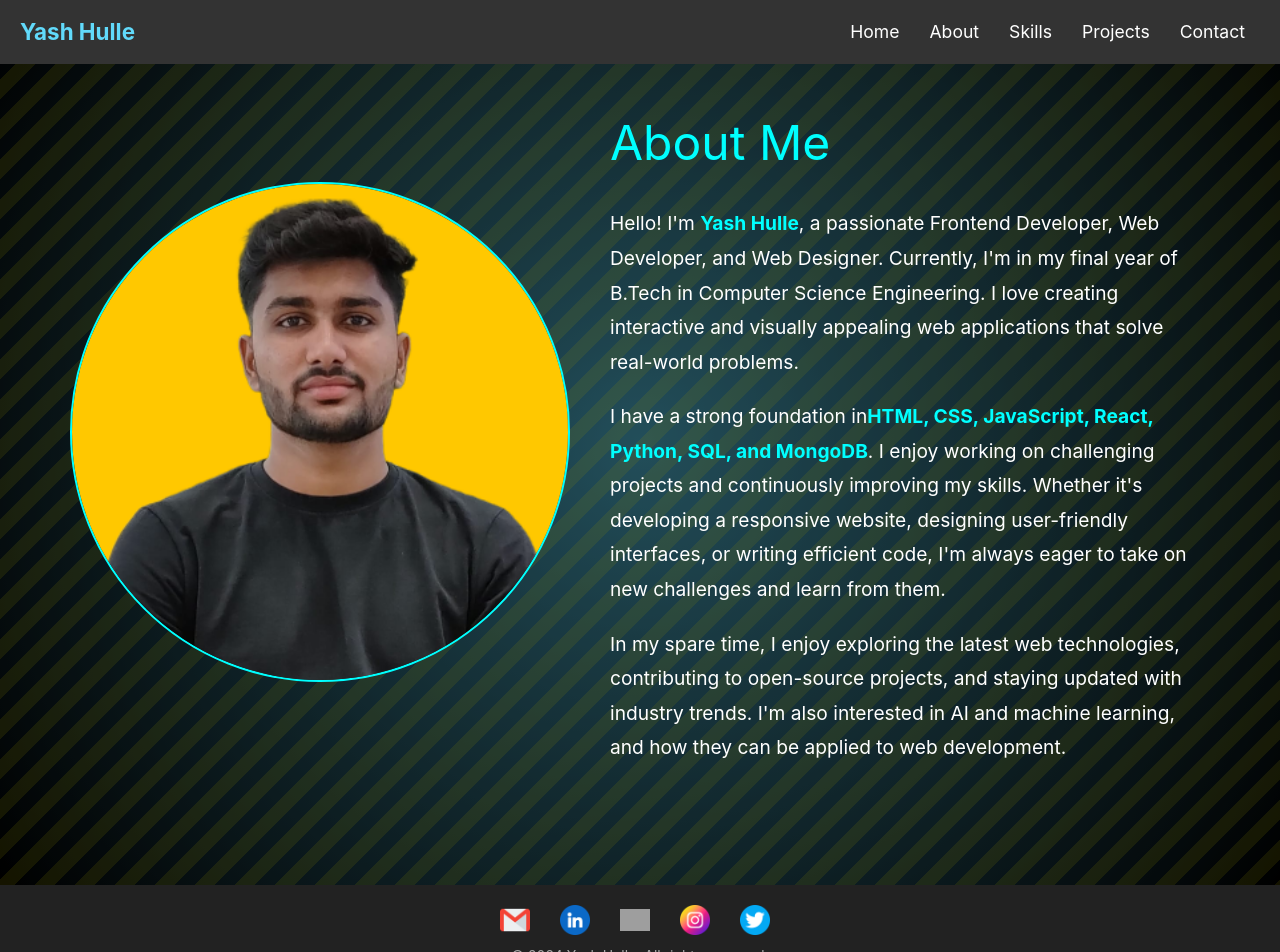
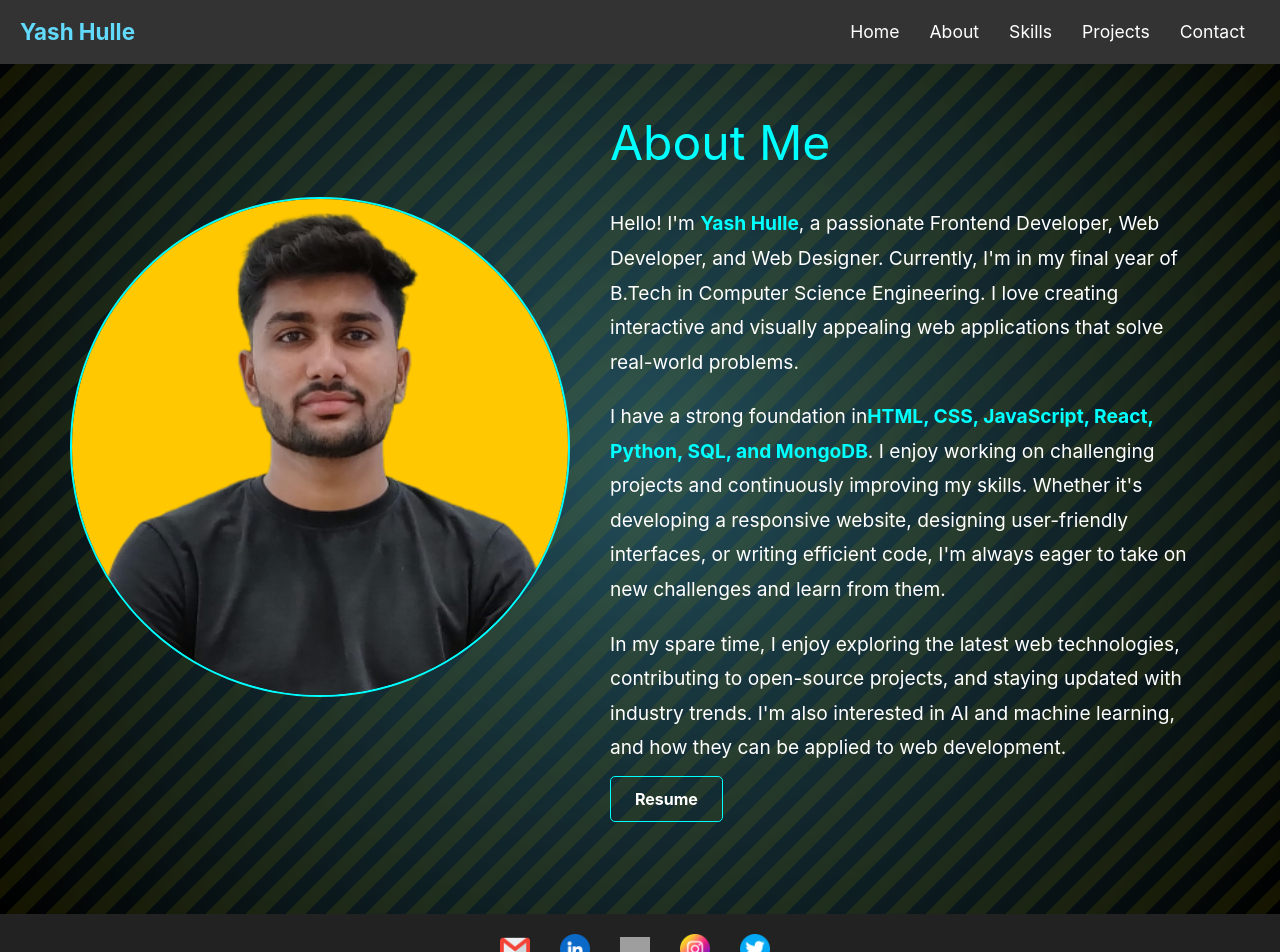
Before and after one commit to INFINITYASH3699/Portfolio, a React (Create React App) app: page /#/about in a window 1280 px wide. Shown: the top 952 px of the page. Built offline with nearby package versions, Linux system fonts and the light colour scheme; grey boxes are pictures that could not be loaded.

Commit message:
resume added

```diff
--- a/src/pages/About.jsx
+++ b/src/pages/About.jsx
@@ -49,6 +49,7 @@
             industry trends. I'm also interested in AI and machine learning,
             and how they can be applied to web development.
           </p>
+          <a class="resume" href="https://drive.google.com/uc?export=download&id=1_dpZ4RndUOwoJ3SD56R2dOIFsU_pr3cz" download="Yash Hulle(Resume).pdf">Resume</a>
         </div>
       </div>
       <div className="network-overlay"></div>
--- a/src/styles/About.css
+++ b/src/styles/About.css
@@ -47,6 +47,22 @@
   .about-highlight {
     color: #00ffff;
     font-weight: bold;
+  }
+
+  .resume {
+    background-color: transparent;
+    padding: 12px 24px;
+    border: 1px solid #00ffff;
+    border-radius: 5px;
+    text-decoration: none;
+    color: white;
+    font-weight: bold;
+    transition: background-color 0.3s ease;
+  }
+
+  .resume:hover {
+    background-color: #00ffff;
+    color: black;
   }
 
   .network-overlay {
```
